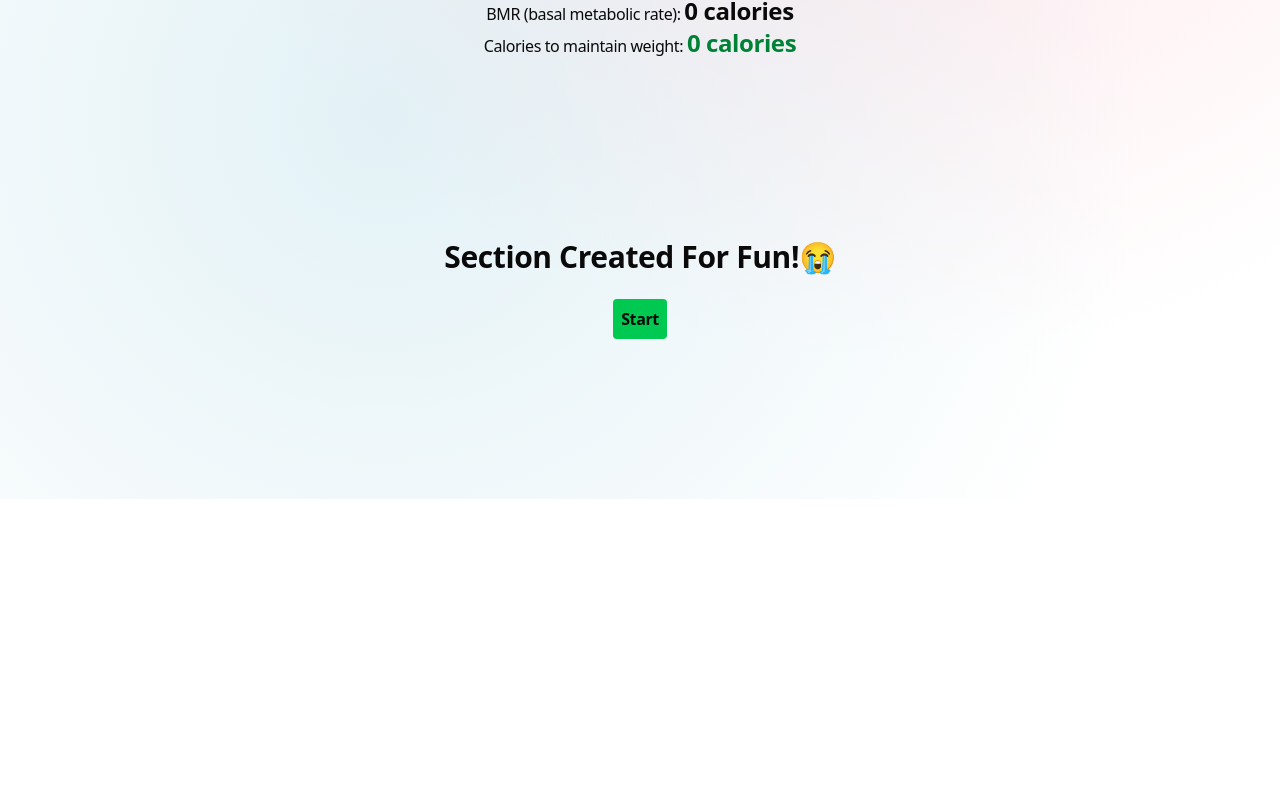
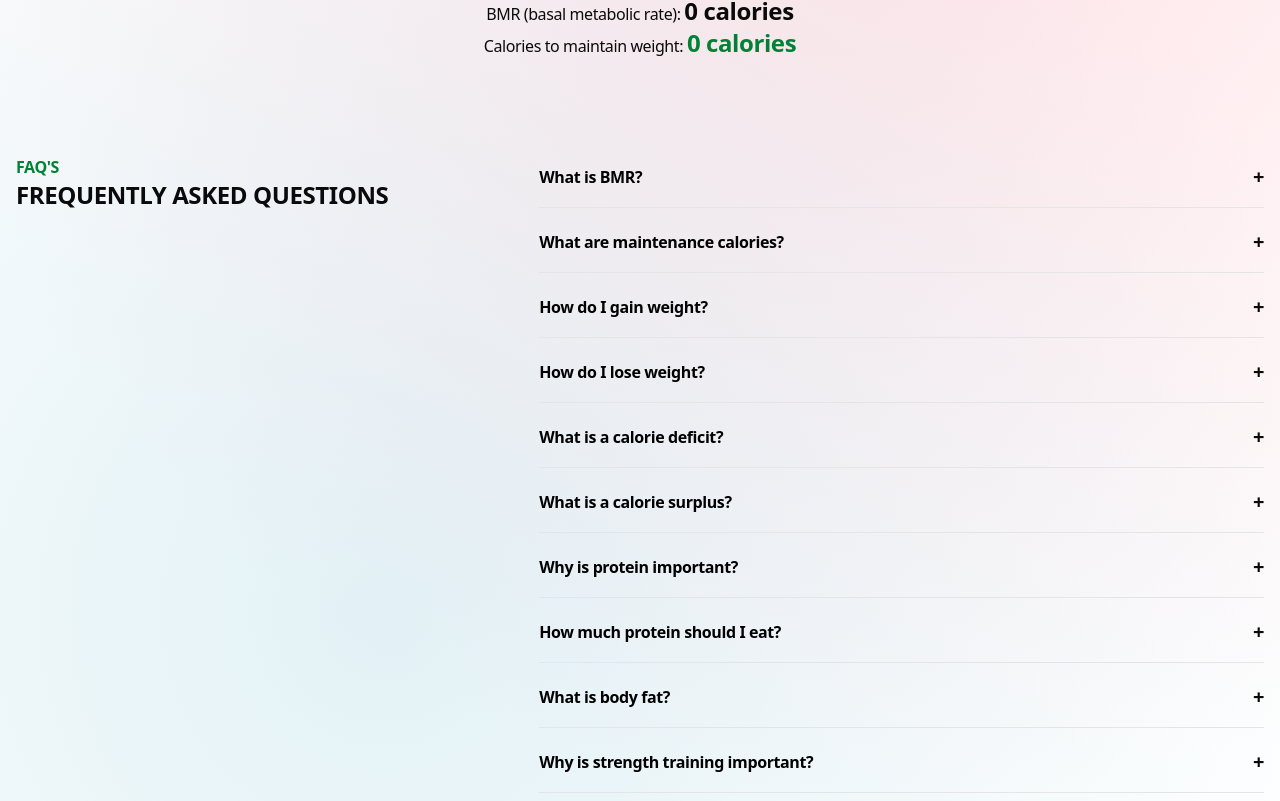
Before and after one commit to rahscripts/gym-calculator, a Next.js app: page / in a window 1280 px wide. Shown: the part 779-1580 px from the top of the page. Before the commit the page ends 1278 px from the top, so only its background shows below. Built offline with nearby package versions, Linux system fonts and the light colour scheme.

Commit message:
faq's updated

```diff
--- a/app/page.tsx
+++ b/app/page.tsx
@@ -3,6 +3,7 @@ import Image from "next/image";
 import { useState } from "react";
 import CalorieIntake from "@/components/CalorieIntake";
 import Header from "@/components/Header";
+import FAQlists from "@/components/FAQlists";
 
 export default function Home() {
   const [start, setStart] = useState(false);
@@ -16,6 +17,7 @@ export default function Home() {
       <div className="max-lg:mt-10 mt-30 transition-all duration-200">
         <CalorieIntake />
       </div>
+      <div><FAQlists /></div>
       <div className="max-lg:mt-10 mt-35 mb-40">
         <div className="flex flex-col items-center justify-center">
         <h1 className="text-3xl font-extrabold capitalize ">Section created for fun!😭</h1><br />
--- a/components/FAQlists.tsx
+++ b/components/FAQlists.tsx
@@ -1,7 +1,129 @@
+"use client";
+import { useState } from "react";
+
 export default function FAQlists() {
-    return (
-        <div>
+  const fitnessFAQs = [
+    {
+      question: "What is BMR?",
+      answer:
+        "BMR means Basal Metabolic Rate, which is the number of calories your body needs to stay alive at rest, like breathing and heartbeat, without any movement or exercise.",
+      example:
+        "If your BMR is 1600 calories, your body will burn 1600 calories even if you sleep all day without walking or exercising.",
+    },
+    {
+      question: "What are maintenance calories?",
+      answer:
+        "Maintenance calories are the calories you need to eat daily to keep your body weight the same, meaning you neither gain weight nor lose weight over time.",
+      example:
+        "If you eat 2200 calories daily and your weight stays the same for weeks, then 2200 is your maintenance calories.",
+    },
+    {
+      question: "How do I gain weight?",
+      answer:
+        "To gain weight, you must eat more calories than your maintenance calories consistently, focus on protein, carbs, and strength training so the gained weight is mostly muscle.",
+      example:
+        "If your maintenance is 2200 calories, eating around 2600 calories daily with workouts will slowly increase your body weight.",
+    },
+    {
+      question: "How do I lose weight?",
+      answer:
+        "To lose weight, you need to eat fewer calories than your maintenance calories while staying active, so your body starts using stored fat for energy.",
+      example:
+        "If your maintenance is 2200 calories, eating around 1800 calories daily will help you lose weight gradually.",
+    },
+    {
+      question: "What is a calorie deficit?",
+      answer:
+        "A calorie deficit happens when you eat fewer calories than your body burns in a day, which forces your body to use fat as energy.",
+      example:
+        "Burning 2200 calories daily but eating only 1800 calories creates a 400 calorie deficit.",
+    },
+    {
+      question: "What is a calorie surplus?",
+      answer:
+        "A calorie surplus means you eat more calories than your body needs, which helps in gaining weight, muscle, or fat depending on your diet and training.",
+      example:
+        "Eating 2600 calories when your body needs only 2200 calories creates a 400 calorie surplus.",
+    },
+    {
+      question: "Why is protein important?",
+      answer:
+        "Protein helps repair muscles, build strength, and recover after workouts, making it essential for muscle growth, fat loss, and overall body health.",
+      example:
+        "Eating eggs, chicken, or whey protein after workouts helps your muscles recover and grow stronger.",
+    },
+    {
+      question: "How much protein should I eat?",
+      answer:
+        "A beginner should eat around 1.6 to 2 grams of protein per kilogram of body weight daily for good muscle growth and recovery.",
+      example:
+        "If you weigh 60 kg, eating about 100 to 120 grams of protein daily is enough.",
+    },
+    {
+      question: "What is body fat?",
+      answer:
+        "Body fat is the stored energy in your body, which protects organs and provides fuel, but too much body fat can cause health and fitness problems.",
+      example:
+        "A person with high belly fat usually has higher body fat percentage compared to someone lean.",
+    },
+    {
+      question: "Why is strength training important?",
+      answer:
+        "Strength training builds muscle, increases metabolism, improves strength, and helps shape your body while also making fat loss more effective.",
+      example:
+        "Doing exercises like squats, push-ups, and weight lifting makes your body stronger and more muscular over time.",
+    },
+  ];
 
+  const [activeIndex, setActiveIndex] = useState<number | null>(null);
+
+  return (
+    <div className="max-w-7xl max-lg:flex-col max-md:gap-0 gap-10 items-start flex mx-auto p-4">
+      {/* Header */}
+      <div className="flex flex-col flex-2 uppercase mb-6">
+        <div className="font-semibold text-green-700">FAQ's</div>
+        <div className="font-extrabold flex text-2xl">
+          frequently asked questions
         </div>
-    )
+      </div>
+
+      {/* FAQ List */}
+      <div className="space-y-3 flex flex-col flex-3">
+        {fitnessFAQs.map((faq, index) => (
+          <div key={faq.question} className="border-b pb-2">
+            {/* Question */}
+            <div
+              onClick={() =>
+                setActiveIndex(activeIndex === index ? null : index)
+              }
+              className="flex justify-between items-center cursor-pointer py-2"
+            >
+              <div
+                className={`font-bold transition-colors duration-200 ${
+                  activeIndex === index ? "text-green-600" : "text-black"
+                }`}
+              >
+                {faq.question}
+              </div>
+              <div className="text-xl  font-bold">
+                {activeIndex === index ? "−" : "+"}
+              </div>
+            </div>
+
+            {/* Answer */}
+            <div
+              className={`overflow-hidden transition-all duration-300 ease-in-out ${
+                activeIndex === index
+                  ? "max-h-40 opacity-100"
+                  : "max-h-0 opacity-0"
+              }`}
+            >
+              <div className="pt-2 font-bold text-sm">{faq.answer}</div>
+              <div className="pt-1 text-sm opacity-80">{faq.example}</div>
+            </div>
+          </div>
+        ))}
+      </div>
+    </div>
+  );
 }
```
